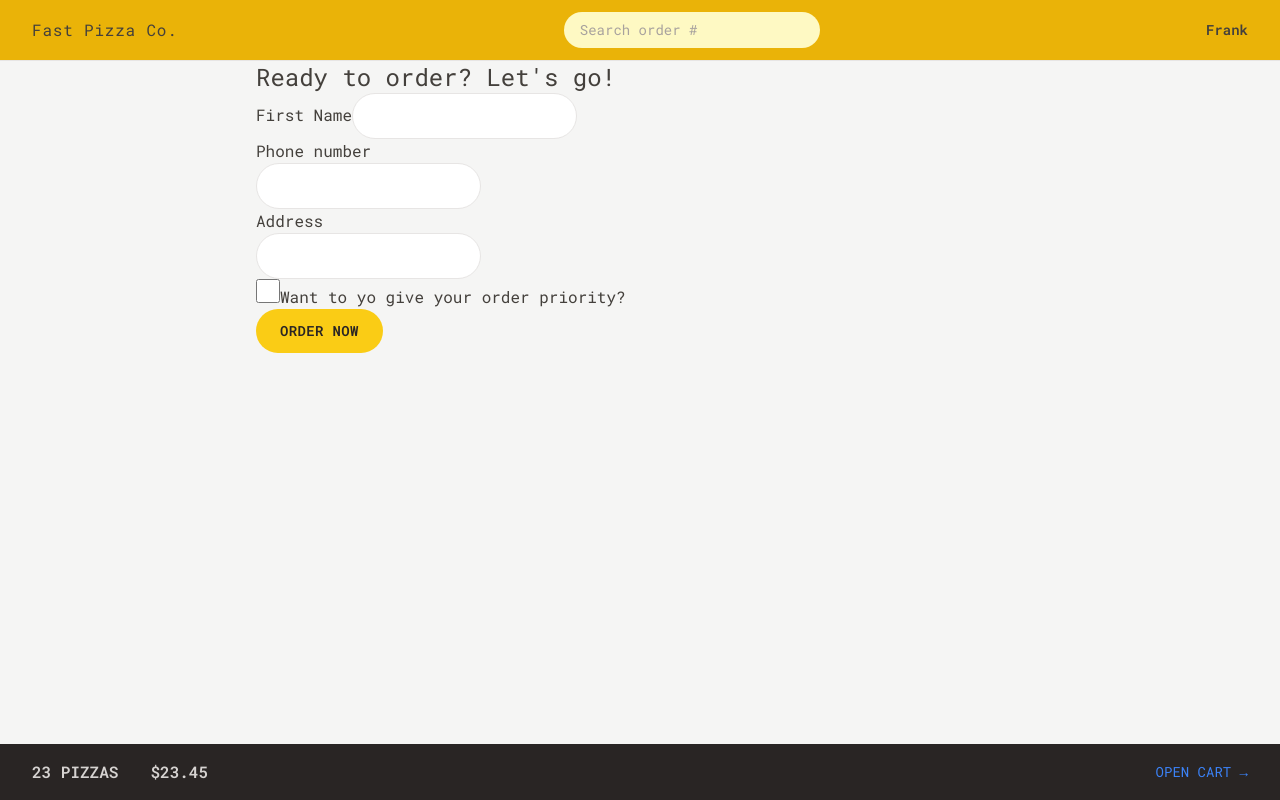
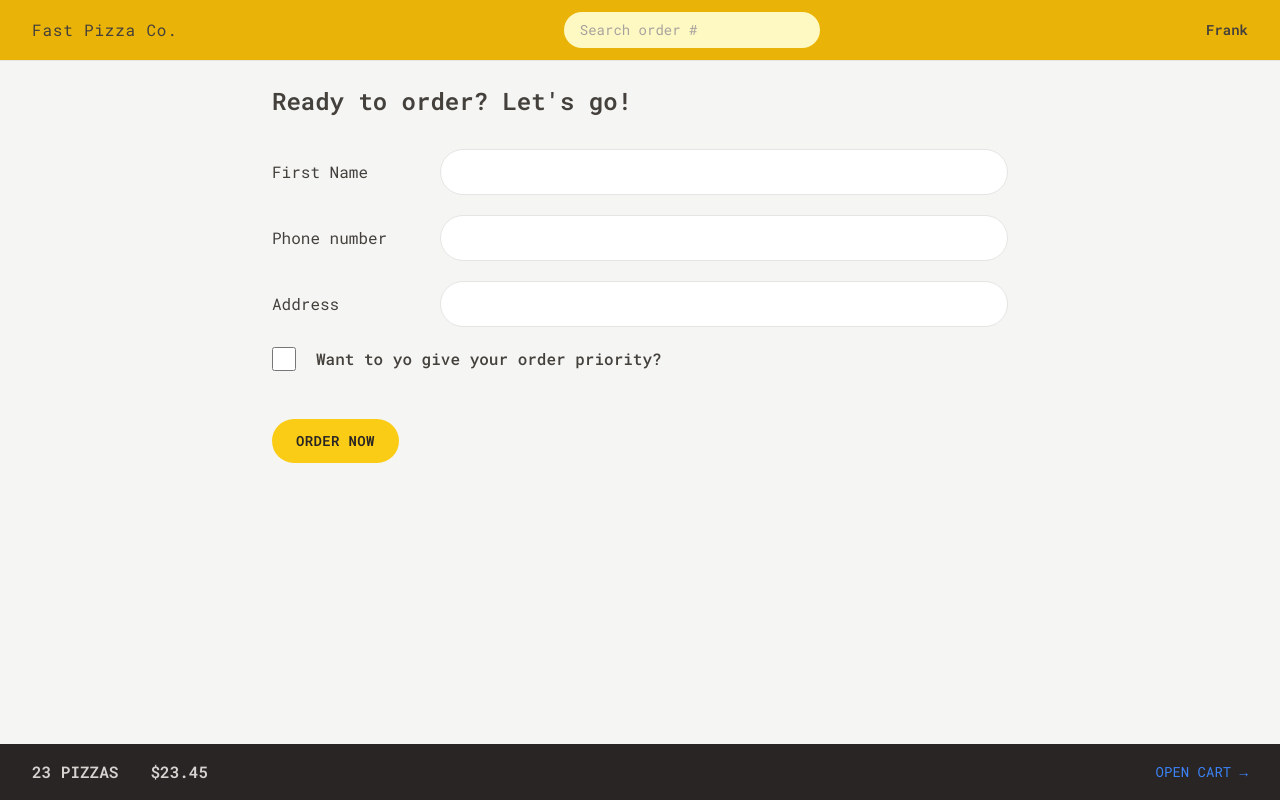
Before and after one commit to b1621/fast-pizza-menu, a React (Vite) app: page /order/new in a window 1280 px wide. Built offline with nearby package versions, Linux system fonts and the light colour scheme.

Commit message:
styling the order overview

```diff
--- a/src/features/order/CreateOrder.jsx
+++ b/src/features/order/CreateOrder.jsx
@@ -43,32 +43,40 @@
   const cart = fakeCart;
 
   return (
-    <div>
-      <h2 className="text-2xl">Ready to order? Let's go!</h2>
+    <div className=" px-4 py-6">
+      <h2 className="mb-8 text-2xl font-semibold">Ready to order? Let's go!</h2>
 
       {/* <Form method="POST" action="/order/new">  */}
       <Form method="POST">
-        <div>
-          <label>First Name</label>
-          <input type="text" name="customer" required className="input" />
+        <div className="mb-5 flex  flex-col gap-2  sm:flex-row sm:items-center">
+          <label className="sm:basis-40">First Name</label>
+          <input type="text" name="customer" required className="input grow" />
         </div>
-
-        <div>
-          <label>Phone number</label>
-          <div>
-            <input className="input" type="tel" name="phone" required />
-          </div>
-          {formErrors?.phone && <p>{formErrors.phone}</p>}
-        </div>
-
-        <div>
-          <label>Address</label>
-          <div>
-            <input type="text" name="address" required className="input" />
+        <div className="mb-5 flex  flex-col gap-2  sm:flex-row sm:items-center">
+          <label className="sm:basis-40">Phone number</label>
+          <div className="grow">
+            <input className="input w-full" type="tel" name="phone" required />
+            {formErrors?.phone && (
+              <p className=" mt-2 rounded-md bg-red-100 p-2 text-center text-xs text-red-700">
+                {formErrors.phone}
+              </p>
+            )}
           </div>
         </div>
 
-        <div>
+        <div className="mb-5 flex  flex-col gap-2  sm:flex-row sm:items-center">
+          <label className="sm:basis-40">Address</label>
+          <div className="grow">
+            <input
+              type="text"
+              name="address"
+              required
+              className="input w-full"
+            />
+          </div>
+        </div>
+
+        <div className="mb-12 flex items-center gap-5">
           <input
             type="checkbox"
             name="priority"
@@ -77,7 +85,9 @@
             // value={withPriority}
             // onChange={(e) => setWithPriority(e.target.checked)}
           />
-          <label htmlFor="priority">Want to yo give your order priority?</label>
+          <label className="font-medium" htmlFor="priority">
+            Want to yo give your order priority?
+          </label>
         </div>
         <input type="hidden" name="cart" value={JSON.stringify(cart)} />
         <div>
--- a/src/features/order/Order.jsx
+++ b/src/features/order/Order.jsx
@@ -7,6 +7,7 @@
   formatCurrency,
   formatDate,
 } from "../../utils/helpers";
+import OrderItem from "./OrderItem";
 
 // const order = {
 //   id: "ABCDEF",
@@ -58,29 +59,51 @@
   const deliveryIn = calcMinutesLeft(estimatedDelivery);
 
   return (
-    <div>
-      <div>
-        <h2>Status</h2>
+    <div className="space-y-8 px-4 py-4">
+      <div className="flex flex-wrap items-center justify-between gap-2">
+        <h2 className="text-xl font-semibold">Order # {id} Status</h2>
 
-        <div>
-          {priority && <span>Priority</span>}
-          <span>{status} order</span>
+        <div className="space-x-2">
+          {priority && (
+            <span className="rounded-full bg-red-500 px-3 py-1 text-sm font-semibold uppercase tracking-wide text-red-50">
+              Priority
+            </span>
+          )}
+          <span className="rounded-full bg-green-500 px-3 py-1 text-sm font-semibold uppercase tracking-wide text-green-50">
+            {status} order
+          </span>
         </div>
       </div>
 
-      <div>
-        <p>
+      <div className="flex flex-wrap items-center justify-between gap-2 bg-stone-200 px-6 py-5">
+        <p className="font-medium">
           {deliveryIn >= 0
             ? `Only ${calcMinutesLeft(estimatedDelivery)} minutes left 😃`
             : "Order should have arrived"}
         </p>
-        <p>(Estimated delivery: {formatDate(estimatedDelivery)})</p>
+        <p className=" text-xs text-stone-500">
+          (Estimated delivery: {formatDate(estimatedDelivery)})
+        </p>
       </div>
 
-      <div>
-        <p>Price pizza: {formatCurrency(orderPrice)}</p>
-        {priority && <p>Price priority: {formatCurrency(priorityPrice)}</p>}
-        <p>To pay on delivery: {formatCurrency(orderPrice + priorityPrice)}</p>
+      <ul className=" divide-y divide-stone-200 border-b border-t">
+        {cart.map((item) => (
+          <OrderItem item={item} key={item.id} />
+        ))}
+      </ul>
+
+      <div className=" space-y-2 bg-stone-200 px-6 py-5">
+        <p className="text-sm font-medium text-stone-500">
+          Price pizza: {formatCurrency(orderPrice)}
+        </p>
+        {priority && (
+          <p className="text-sm font-medium text-stone-500">
+            Price priority: {formatCurrency(priorityPrice)}
+          </p>
+        )}
+        <p className="font-bold">
+          To pay on delivery: {formatCurrency(orderPrice + priorityPrice)}
+        </p>
       </div>
     </div>
   );
--- a/src/features/order/OrderItem.jsx
+++ b/src/features/order/OrderItem.jsx
@@ -1,13 +1,15 @@
+import { formatCurrency } from "../../utils/helpers";
+
 function OrderItem({ item, isLoadingIngredients, ingredients }) {
   const { quantity, name, totalPrice } = item;
 
   return (
-    <li>
-      <div>
+    <li className="py-3 ">
+      <div className="flex items-center justify-between gap-4 text-sm">
         <p>
-          <span>{quantity}&times;</span> {name}
+          <span className="font-bold">{quantity}&times;</span> {name}
         </p>
-        <p>{formatCurrency(totalPrice)}</p>
+        <p className="font-bold">{formatCurrency(totalPrice)}</p>
       </div>
     </li>
   );
```
